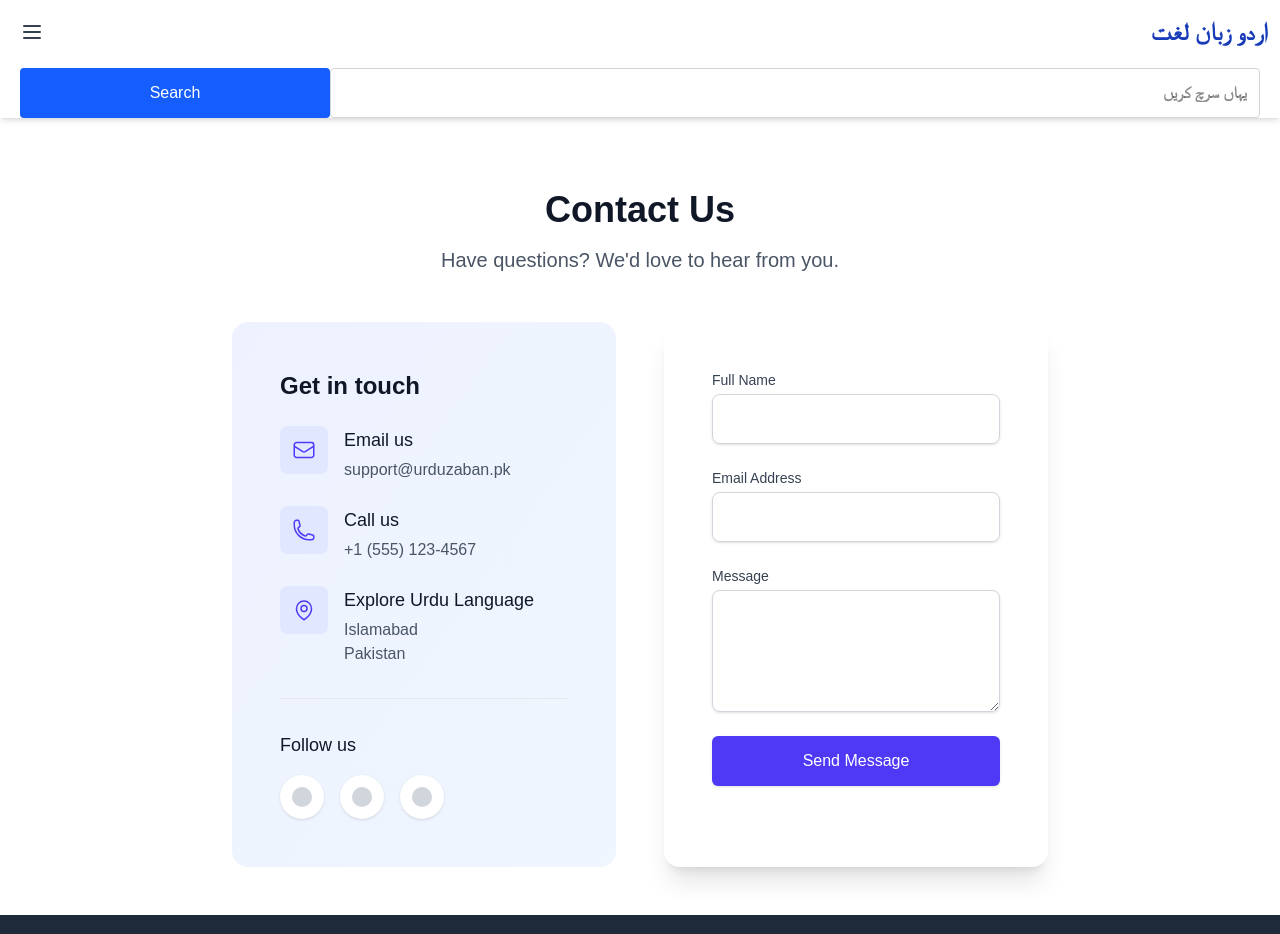
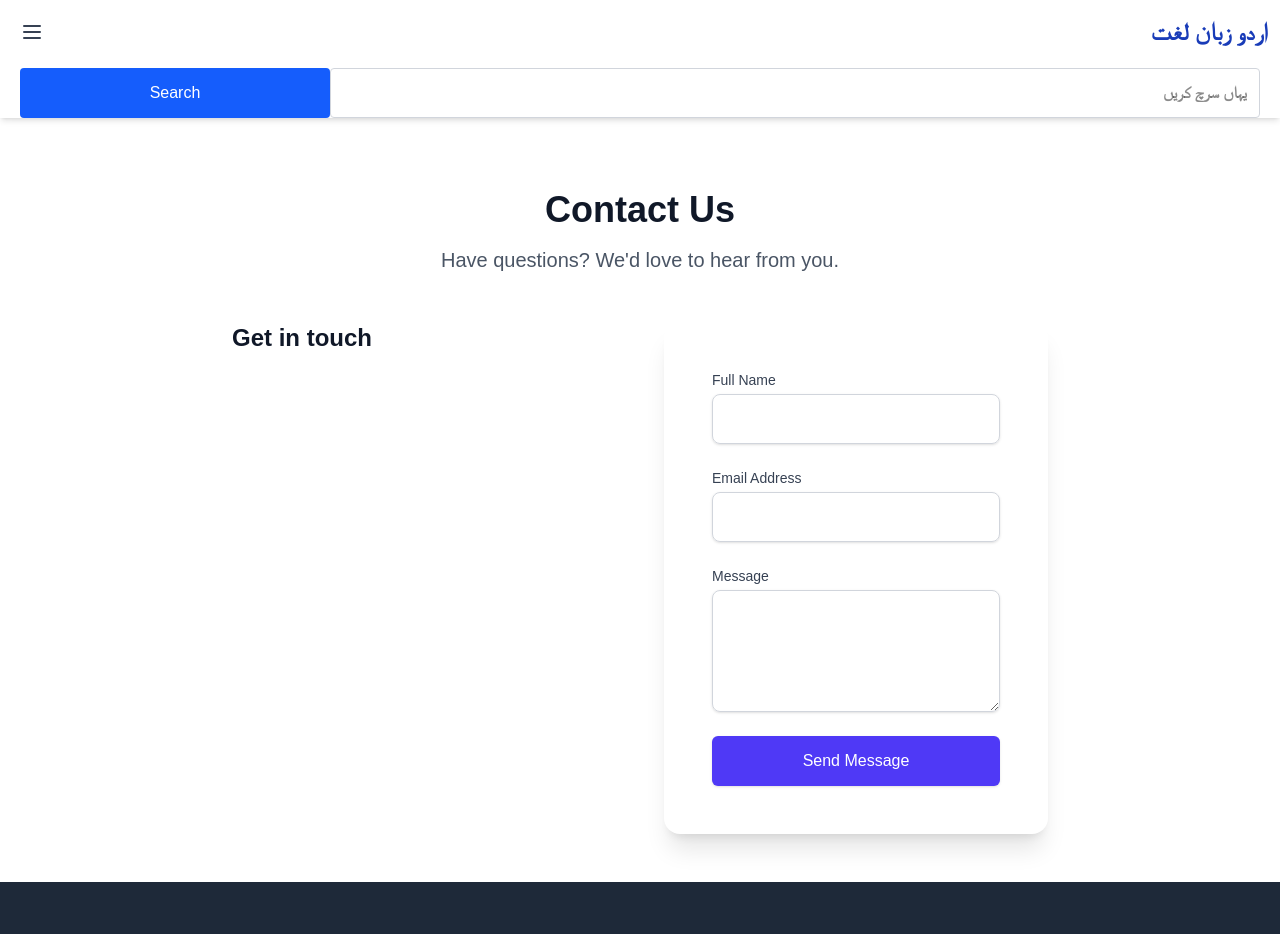
Before and after one commit to Gul7333/urdudictinory, a Next.js app: page /contact in a window 1280 px wide. Shown: the top 934 px of the page. Built offline with nearby package versions, Linux system fonts and the light colour scheme; a web font is replaced by a local one.

Commit message:
new updates with roman and fotter

```diff
--- a/src/app/word/[slug]/page.tsx
+++ b/src/app/word/[slug]/page.tsx
@@ -10,10 +10,10 @@ interface PageProps {
 }
 // export const revalidate = 60
 export function generateStaticParams() {
-  const slugs = dictionaryData // Limit to first 1000 entries for performance
+  const slugs = dictionaryData.slice(0,500) // Limit to first 1000 entries for performance
     .filter((item) => item && item[1]) // Filter out null/undefined and missing index
     .map((item) => ({
-      slug: item[1],
+      slug: encodeURIComponent(item[1]),
     }));
   return slugs;
 }
@@ -90,14 +90,13 @@ export default async function WordPage({ params }: PageProps) {
   const match = dictionaryData.find((item) => item[1] === word);
   // Find index of the current word
   const currentIndex = dictionaryData.findIndex((item) => item[1] === word);
-
   // Get previous and next items safely
   // const previousWord = currentIndex > 0 ? dictionaryData[currentIndex - 1] : null;
   // const nextWord = currentIndex < dictionaryData.length - 1 ? dictionaryData[currentIndex + 1] : null;
   const endword = currentIndex + 4;
   //find next 3 words
   const nextthreewords = dictionaryData.slice(currentIndex + 1, endword);
-
+console.log(match);
   if (!match) return notFound();
 
   return (
@@ -139,6 +138,9 @@ export default async function WordPage({ params }: PageProps) {
             </a>
           ))}
         </div>
+
+                <CommentsSection/>
+
       </section>
     </>
   );
--- a/src/components/Contact.tsx
+++ b/src/components/Contact.tsx
@@ -71,9 +71,9 @@ export default function ContactForm() {
     <section className="py-12 px-4 sm:px-6 lg:px-8 bg-white" dir='ltr'>
       <div className="max-w-7xl mx-auto">
         <div className="text-center mb-12">
-          <h2 className="text-3xl font-extrabold text-gray-900 sm:text-4xl">
+          <h1 className="text-3xl font-extrabold text-gray-900 sm:text-4xl">
             Contact Us
-          </h2>
+          </h1>
           <p className="mt-4 text-xl text-gray-600">
             Have questions? We'd love to hear from you.
           </p>
@@ -81,61 +81,10 @@ export default function ContactForm() {
 
         <div className="grid grid-cols-1 lg:grid-cols-2 gap-12">
           {/* Contact Information */}
-          <div className="bg-gradient-to-br from-indigo-50 to-blue-50 rounded-2xl p-8 lg:p-12">
-            <h3 className="text-2xl font-bold text-gray-900 mb-6">Get in touch</h3>
+            <h2 className="text-2xl font-bold text-gray-900 mb-6">Get in touch</h2>
 
-            <div className="space-y-6">
-              <div className="flex items-start">
-                <div className="flex-shrink-0 bg-indigo-100 p-3 rounded-lg">
-                  <EnvelopeIcon className="h-6 w-6 text-indigo-600" />
-                </div>
-                <div className="ml-4">
-                  <h4 className="text-lg font-medium text-gray-900">Email us</h4>
-                  <p className="mt-1 text-gray-600">support@urduzaban.pk</p>
-                </div>
-              </div>
 
-              <div className="flex items-start">
-                <div className="flex-shrink-0 bg-indigo-100 p-3 rounded-lg">
-                  <PhoneIcon className="h-6 w-6 text-indigo-600" />
-                </div>
-                <div className="ml-4">
-                  <h4 className="text-lg font-medium text-gray-900">Call us</h4>
-                  <p className="mt-1 text-gray-600">+1 (555) 123-4567</p>
-                </div>
-              </div>
 
-              <div className="flex items-start">
-                <div className="flex-shrink-0 bg-indigo-100 p-3 rounded-lg">
-                  <MapPinIcon className="h-6 w-6 text-indigo-600" />
-                </div>
-                <div className="ml-4">
-                  <h4 className="text-lg font-medium text-gray-900">Explore Urdu Language</h4>
-                  <p className="mt-1 text-gray-600">
-                    Islamabad <br />
-                    Pakistan
-                  </p>
-                </div>
-              </div>
-            </div>
-
-            <div className="mt-8 pt-8 border-t border-gray-200">
-              <h4 className="text-lg font-medium text-gray-900 mb-4">Follow us</h4>
-              <div className="flex space-x-4">
-                {['Facebook', 'Twitter', 'Instagram'].map((social) => (
-                  <a
-                    key={social}
-                    href="#"
-                    className="bg-white p-3 rounded-full shadow-sm hover:bg-gray-50 transition-colors"
-                    aria-label={social}
-                  >
-                    <span className="sr-only">{social}</span>
-                    <div className="h-5 w-5 bg-gray-300 rounded-full"></div>
-                  </a>
-                ))}
-              </div>
-            </div>
-          </div>
 
           {/* Contact Form */}
           <div className="bg-white rounded-2xl shadow-xl p-8 lg:p-12">
--- a/src/components/Footer.tsx
+++ b/src/components/Footer.tsx
@@ -40,7 +40,7 @@ const Footer = () => {
           </div>
 
           {/* Social Media */}
-          <div className="space-y-4">
+          {/* <div className="space-y-4">
             <h3 className="text-xl font-semibold">Connect With Us</h3>
             <div className="flex space-x-4">
               <a href="https://facebook.com" aria-label="Facebook" className="bg-gray-700 hover:bg-gray-600 p-3 rounded-full transition">
@@ -56,7 +56,7 @@ const Footer = () => {
             <p className="text-gray-300">
               Follow us on social media for the latest updates
             </p>
-          </div>
+          </div> */}
         </div>
 
         {/* Copyright */}
--- a/src/components/card.tsx
+++ b/src/components/card.tsx
@@ -21,6 +21,7 @@ export default function FullCard({ item }: { item: JsonData }) {
   const meaningdetails: string[] = safeJsonParse(details.meaningdetails, []);
   const noun: string[] = safeJsonParse(details.noun, []);
   const nountypes: string[] = safeJsonParse(details.nountypes, []);
+  // const roman: string[] = safeJsonParse(details.roman, []);
 
   return (
     <article className="font-urdu text-right leading-loose px-4 py-6">
--- a/src/db/index.ts
+++ b/src/db/index.ts
@@ -6,9 +6,9 @@ if (process.env.DATA_SOURCE === "remote") {
   data = await getDictionaryData(); // fetch from API or remote JSON
 } else {
   // Local fallback
-  data = require("./onlytest.json") as JsonData[];
+  data = require("../scripts/onlytest_with_roman.json") as JsonData[];
+
 }
-
 
 
 export const dictionaryData: JsonData[] = data
--- a/src/lib/dictionory.ts
+++ b/src/lib/dictionory.ts
@@ -1,6 +1,5 @@
 // // lib/dictionary.ts
 // import { filePath } from "@/constants/constant";
-// import fs from "node:fs";
 
 import { fetchJsonFromR2 } from "./r2";
 
@@ -30,9 +29,6 @@ import { fetchJsonFromR2 } from "./r2";
 
 
 // lib/dictionary.ts
-// const R2_JSON_URL = "https://6f4b4eb55199f274d0b3b6d454bf5445.r2.cloudflarestorage.com/urdudictionary/onlytest.json";
-// const R2_JSON_URL = "https://pub-23d10a772bc34d1e82c3b5f74cbbb322.r2.dev/onlytest.json"
-const R2_JSON_URL = "https://pub-23d10a772bc34d1e82c3b5f74cbbb322.r2.dev/onlytest_with_roman.json"
 // Cache variable to avoid multiple fetches
 let cachedData: JsonData[] | null = null;
 
@@ -40,9 +36,10 @@ export async function getDictionaryData(): Promise<JsonData[]> {
   if (cachedData) return cachedData;
 
   const response = await fetchJsonFromR2()
+
   // if (!response.ok) throw new Error("Failed to fetch dictionary data");
+  // const data: JsonData[] = await response.json();
 
-  // const data: JsonData[] = await response.json();
   cachedData = response;
   return cachedData!
 }
--- a/src/lib/r2.ts
+++ b/src/lib/r2.ts
@@ -1,14 +1,11 @@
 import {
     S3Client,
-    ListBucketsCommand,
-    ListObjectsV2Command,
     GetObjectCommand,
-    PutObjectCommand,
   } from "@aws-sdk/client-s3";
 import { Readable } from "stream";
 const ACCOUNT_ID = process.env.ACCOUNT_ID || ""
 const ACCESS_KEY_ID = process.env.ACCESS_KEY_ID || ""
-console.log(ACCESS_KEY_ID)
+// console.log(ACCESS_KEY_ID)
   const SECRET_ACCESS_KEY = process.env.SECRET_ACCESS_KEY || ""
   const S3 = new S3Client({
     region: "auto",
@@ -100,7 +97,7 @@ const streamToString = (stream: Readable): Promise<string> =>
     try {
       const command = new GetObjectCommand({
         Bucket: "urdudictionary",
-        Key: "unique-urdu.json",
+        Key: "unique_urdu_with_roman.json",
       });
 
       const response = await S3.send(command);
```
Also changed, not shown: src/app/about/page.tsx (+7 -34 lines), 2 other files (tests, documents, lock files or other folders).
